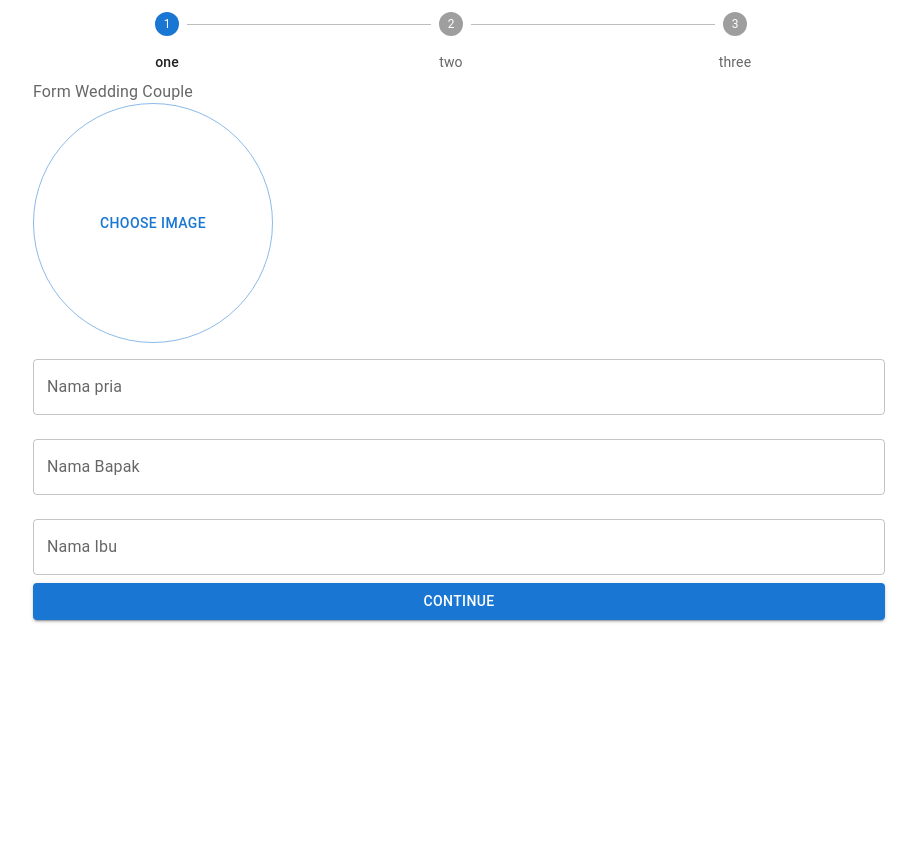
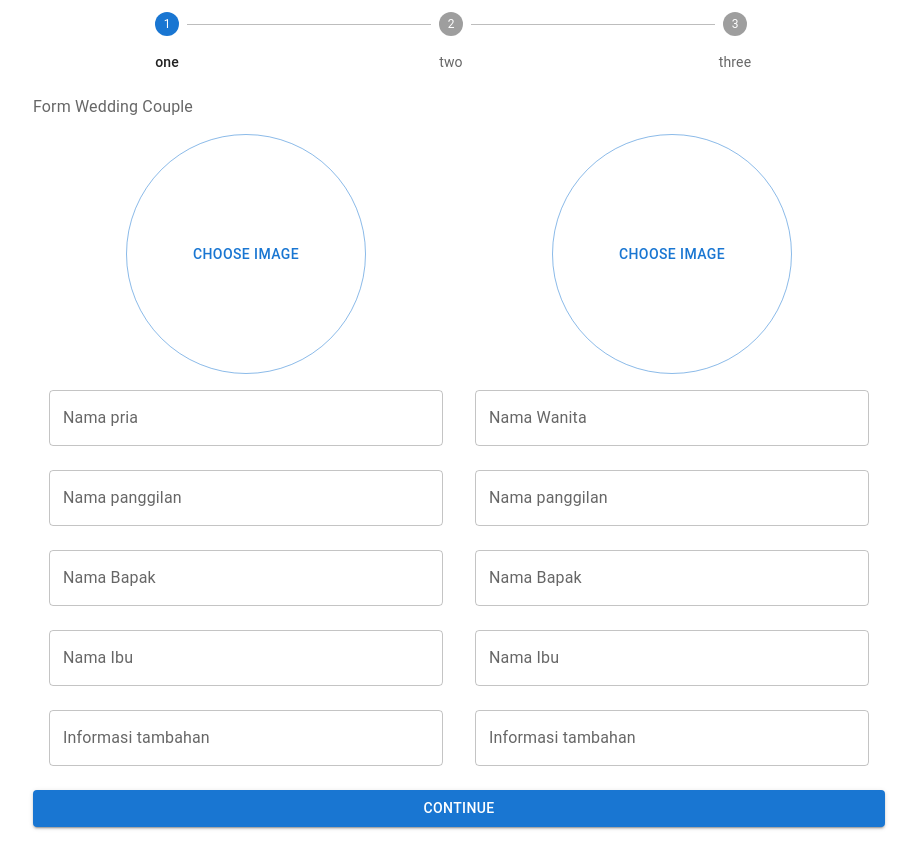
Before and after one commit to nirwanaz/react-undangan, a React (Create React App) app: page / in a window 1280 px wide. Shown: the whole page, without its empty margins (189-1106 px from the left). Before the commit the page ends 800 px from the top, so only its background shows below. Built offline with nearby package versions, Linux system fonts and the light colour scheme.

Commit message:
handle upload

```diff
--- a/src/pages/order/Order.jsx
+++ b/src/pages/order/Order.jsx
@@ -1,6 +1,6 @@
 import React from "react"
 import { useState } from "react"
-import { Container, Typography, Box, Stepper, Step, StepLabel } from "@mui/material"
+import { Container, Box } from "@mui/material"
 import FormWeddingCouple from "./components/FormWeddingCouple"
 import FormStepper from "./components/FormStepper"
 
@@ -10,9 +10,18 @@ const Order = () => {
   const [activeStep, setActiveStep] = useState(0)
 
   const [formData, setFormData] = useState({
-    name: "",
-    fatherName: "",
-    motherName: ""
+    groomFullName: "",
+    groomCallName: "",
+    groomFatherName: "",
+    groomMotherName: "",
+    groomAdditional: "",
+    groomPhoto: "",
+    brideFullName: "",
+    brideCallName: "",
+    brideFatherName: "",
+    brideMotherName: "",
+    brideAdditional: "",
+    bridePhoto: "",
   })
 
   const nextStep = () => {
@@ -24,7 +33,8 @@ const Order = () => {
   }
 
   const handleInputData = input => e => {
-    const { value } = e.target
+    const target = e.target
+    const value = target.type === "file" ? target.files[0] : target.value
 
     setFormData(prevState => ({
       ...prevState,
--- a/src/pages/order/components/FormUploadImage.jsx
+++ b/src/pages/order/components/FormUploadImage.jsx
@@ -5,7 +5,7 @@ import Box from "@mui/material/Box"
 import { Avatar } from "@mui/material";
 
 
-const FormUploadImage = () => {
+const FormUploadImage = ({ handleFile, name }) => {
   const [file, setFile] = useState({
     current: undefined,
     preview: undefined,
@@ -27,12 +27,20 @@ const FormUploadImage = () => {
 
   return (
     <div className="image-upload">
+      <Box
+        display="flex"
+        alignItems="center"
+        flexDirection="column"
+      >
         {file.preview ? (
-        <Box display="flex" alignItems="center" flexDirection="column">
+          <Box
+            display="flex"
+            flexDirection="column"
+          >
             <Avatar
               alt="preview-img"
               src={file.preview}
-            sx={{ width: 240, height: 240}}
+              sx={{ width: 240, height: 240, margin: "15px 0"}}
             />
             <Button variant="outlined" color="primary" component="span" onClick={unSelectFile}>
               Remove Image
@@ -44,10 +52,11 @@ const FormUploadImage = () => {
           >
             <input
               type="file"
-            id="btn-upload"
+              id={name}
               style={{ display: 'none' }}
               accept="image/*"
               onChange={selectFile}
+              onClick={handleFile(name)}
             />
             <Button
               variant="outlined"
@@ -59,6 +68,7 @@ const FormUploadImage = () => {
             </Button>
           </Box>
         )}
+      </Box>
     </div>
   )
 }
--- a/src/pages/order/components/FormWeddingCouple.jsx
+++ b/src/pages/order/components/FormWeddingCouple.jsx
@@ -4,64 +4,146 @@ import Grid from '@mui/material/Grid';
 import { Box, Button, FormControl, FormLabel, TextField } from "@mui/material";
 import FormUploadImage from "./FormUploadImage";
 
-
 const FormWeddingCouple = ({ nextStep, handleFormData, values }) => {
   const [error, setError] = useState(false)
+  const { groomFullName, groomCallName, groomFatherName, groomMotherName, groomAdditional } = values
+  const { brideFullName, brideCallName, brideFatherName, brideMotherName, brideAdditional } = values
 
   const submitFormData = (e) => {
     e.preventDefault()
 
-    if (!values.name ||
-        !values.fatherName ||
-        !values.motherName
-      )
-    {
-      setError(true)
-    } else {
-      setError(false)
-      nextStep()
-    }
+    alert(...{values})
+
+    // nextStep()
   }
 
   return (
     <Box
       component="form"
       sx={{
-        '& > :not(style)': {m: 1, width: '100%'}
+        '& > :not(style)': {m: 1, width: '100%'},
+        padding: '15px 0'
       }}
       noValidate
       autoComplete="off"
     >
       <FormControl component="fieldset">
         <FormLabel component="legend">Form Wedding Couple</FormLabel>
-        <FormUploadImage />
+        <Grid
+          container
+          spacing={4}
+          justifyContent="center"
+          alignItems="center"
+          padding={2}
+          direction="row-reverse"
+        >
+          <Grid item md>
+            <FormUploadImage handleFile={handleFormData} name="bridePhoto" />
             <TextField
-          name="myname"
-          label="Nama pria"
-          value={values.name}
-          onChange={handleFormData("name")}
+              name="fullname"
+              label="Nama Wanita"
+              defaultValue={brideFullName}
+              onChange={handleFormData("brideFullName")}
               error={error}
               helperText={error && 'this is a required field'}
               margin="normal"
+              fullWidth
+            />
+            <TextField
+              name="mycallname"
+              label="Nama panggilan"
+              defaultValue={brideCallName}
+              onChange={handleFormData("brideCallName")}
+              error={error}
+              helperText={error && 'this is a required field'}
+              margin="normal"
+              fullWidth
             />
             <TextField
               name="father"
               label="Nama Bapak"
-          value={values.fatherName}
-          onChange={handleFormData("fatherName")}
+              defaultValue={brideFatherName}
+              onChange={handleFormData("brideFatherName")}
               error={error}
               helperText={error && 'this is a required field'}
               margin="normal"
+              fullWidth
             />
             <TextField
               name="mother"
               label="Nama Ibu"
-          value={values.motherName}
-          onChange={handleFormData("motherName")}
+              defaultValue={brideMotherName}
+              onChange={handleFormData("brideMotherName")}
               error={error}
               helperText={error && 'this is a required field'}
               margin="normal"
+              fullWidth
             />
+            <TextField
+              name="additional"
+              label="Informasi tambahan"
+              defaultValue={brideAdditional}
+              onChange={handleFormData("brideAdditional")}
+              error={error}
+              helperText={error && 'this is a required field'}
+              margin="normal"
+              fullWidth
+            />
+          </Grid>
+          <Grid item md>
+            <FormUploadImage handleFile={handleFormData}/>
+            <TextField
+              name="myname"
+              label="Nama pria"
+              defaultValue={groomFullName}
+              onChange={handleFormData("groomFullName")}
+              error={error}
+              helperText={error && 'this is a required field'}
+              margin="normal"
+              fullWidth
+            />
+            <TextField
+              name="mycallname"
+              label="Nama panggilan"
+              defaultValue={groomCallName}
+              onChange={handleFormData("groomCallName")}
+              error={error}
+              helperText={error && 'this is a required field'}
+              margin="normal"
+              fullWidth
+            />
+            <TextField
+              name="father"
+              label="Nama Bapak"
+              defaultValue={groomFatherName}
+              onChange={handleFormData("groomFatherName")}
+              error={error}
+              helperText={error && 'this is a required field'}
+              margin="normal"
+              fullWidth
+            />
+            <TextField
+              name="mother"
+              label="Nama Ibu"
+              defaultValue={groomMotherName}
+              onChange={handleFormData("groomMotherName")}
+              error={error}
+              helperText={error && 'this is a required field'}
+              margin="normal"
+              fullWidth
+            />
+            <TextField
+              name="mother"
+              label="Informasi tambahan"
+              defaultValue={groomAdditional}
+              onChange={handleFormData("groomAdditional")}
+              error={error}
+              helperText={error && 'this is a required field'}
+              margin="normal"
+              fullWidth
+            />
+          </Grid>
+        </Grid>
         <Button
           variant="contained"
           color="primary"
```
Lines whose indentation alone changed are shown as unchanged.
